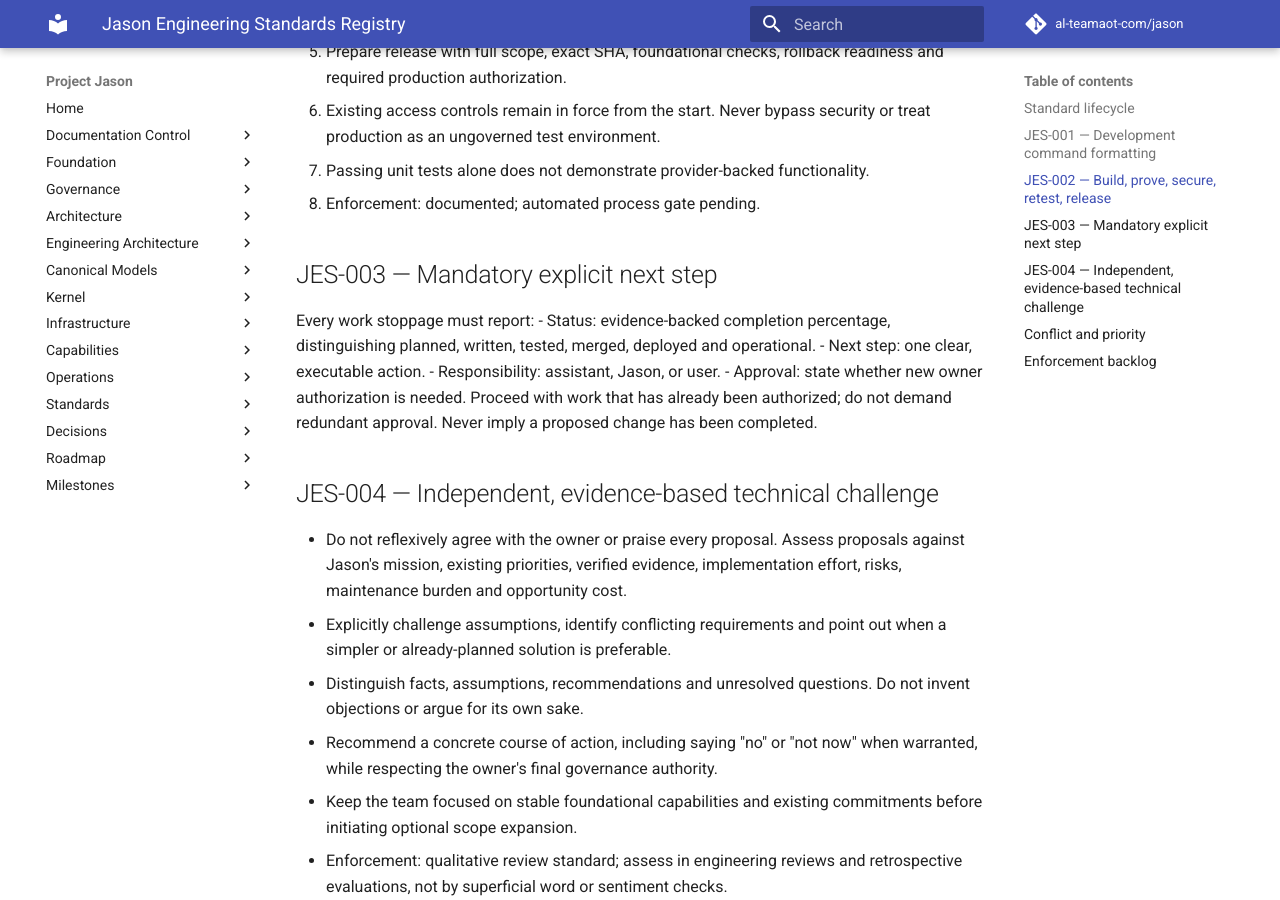
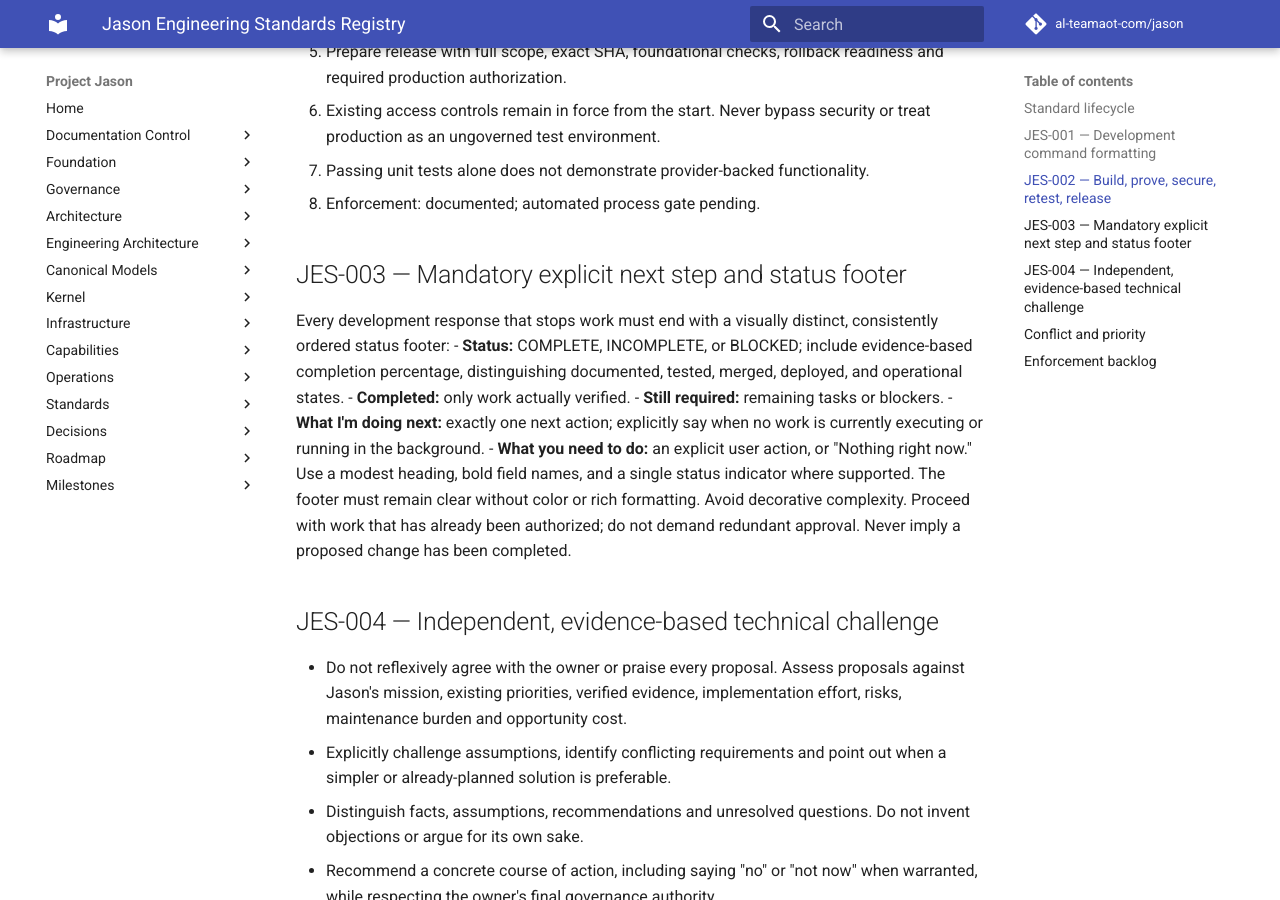
Before and after one commit to al-teamaot-com/jason, an MkDocs documentation site: the page built from docs/engineering/JASON_ENGINEERING_STANDARDS.md, in a window 1280 px wide and 900 px high, scrolled down 1074 px. Built offline with MkDocs 1.6.1 and Material for MkDocs 9.7.7, drawn with Linux system fonts in a browser that asks for light colours; comment, search, counter and statistics services are not loaded.

Commit message:
docs: standardize prominent development status footer under JES-003

```diff
--- a/docs/engineering/JASON_ENGINEERING_STANDARDS.md
+++ b/docs/engineering/JASON_ENGINEERING_STANDARDS.md
@@ -25,12 +25,14 @@ When the owner establishes a standard, record its scope, rationale, examples, ap
 - Passing unit tests alone does not demonstrate provider-backed functionality.
 - Enforcement: documented; automated process gate pending.
 
-## JES-003 — Mandatory explicit next step
-Every work stoppage must report:
-- Status: evidence-backed completion percentage, distinguishing planned, written, tested, merged, deployed and operational.
-- Next step: one clear, executable action.
-- Responsibility: assistant, Jason, or user.
-- Approval: state whether new owner authorization is needed.
+## JES-003 — Mandatory explicit next step and status footer
+Every development response that stops work must end with a visually distinct, consistently ordered status footer:
+- **Status:** COMPLETE, INCOMPLETE, or BLOCKED; include evidence-based completion percentage, distinguishing documented, tested, merged, deployed, and operational states.
+- **Completed:** only work actually verified.
+- **Still required:** remaining tasks or blockers.
+- **What I'm doing next:** exactly one next action; explicitly say when no work is currently executing or running in the background.
+- **What you need to do:** an explicit user action, or "Nothing right now."
+Use a modest heading, bold field names, and a single status indicator where supported. The footer must remain clear without color or rich formatting. Avoid decorative complexity.
 Proceed with work that has already been authorized; do not demand redundant approval. Never imply a proposed change has been completed.
 
 ## JES-004 — Independent, evidence-based technical challenge
```
